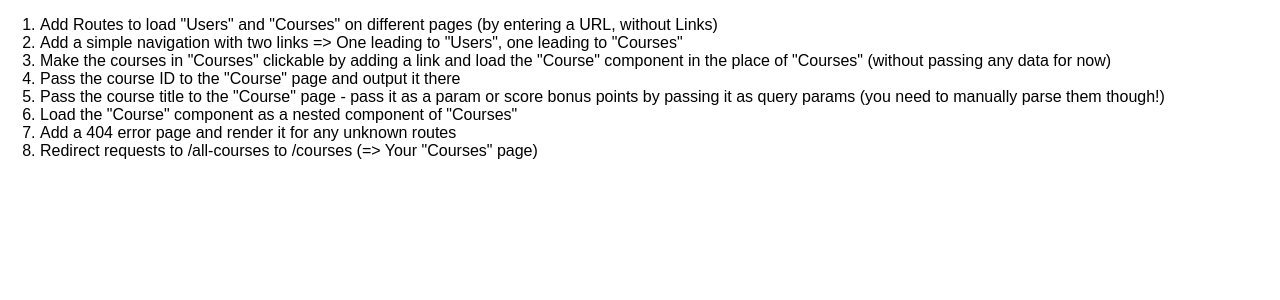
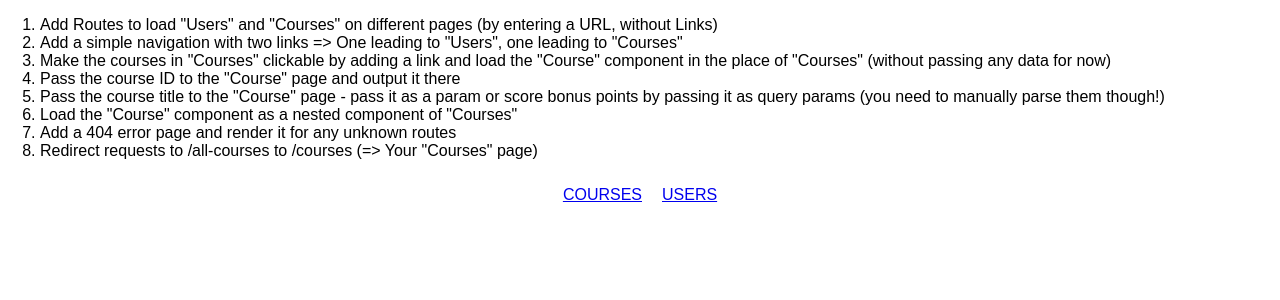
Before and after one commit to Abel-Zambrano/rxt-routing-assignment, a React (Create React App) app: page / in a window 1280 px wide. Shown: the top 300 px of the page. Built offline with nearby package versions, Linux system fonts and the light colour scheme.

Commit message:
added Route and NavLink

```diff
--- a/src/App.js
+++ b/src/App.js
@@ -1,7 +1,9 @@
 import React, { Component } from 'react';
+import { Route, NavLink } from 'react-router-dom';
 
 import Courses from './containers/Courses/Courses';
 import Users from './containers/Users/Users';
+
 
 class App extends Component {
   render () {
@@ -17,6 +19,18 @@ class App extends Component {
           <li>Add a 404 error page and render it for any unknown routes</li>
           <li>Redirect requests to /all-courses to /courses (=> Your "Courses" page)</li>
         </ol>
+        <nav>
+          <ul style={{listStyle: 'none', margin: 'auto', padding: '0'}}>
+            <li style={{margin: '10px', display: 'inline-block'}}>
+              <NavLink to='/courses'>COURSES</NavLink>
+            </li>
+            <li style={{margin: '10px', display: 'inline-block'}}>
+              <NavLink to='/users'>USERS</NavLink>
+            </li>
+          </ul>
+        </nav>
+        <Route path='/courses' component={Courses} />
+        <Route path='/users' component={Users} />
       </div>
     );
   }
--- a/src/index.css
+++ b/src/index.css
@@ -4,3 +4,7 @@ body {
   font-family: sans-serif;
   text-align: center;
 }
+
+.active {
+  color: rgb(194, 22, 22);
+}
--- a/src/index.js
+++ b/src/index.js
@@ -3,6 +3,7 @@ import ReactDOM from 'react-dom';
 import './index.css';
 import App from './App';
 import registerServiceWorker from './registerServiceWorker';
+import { BrowserRouter } from 'react-router-dom';
 
-ReactDOM.render(<App />, document.getElementById('root'));
+ReactDOM.render(<BrowserRouter><App /></BrowserRouter>, document.getElementById('root'));
 registerServiceWorker();
```
Also changed, not shown: 1 other file (tests, documents, lock files or other folders).
